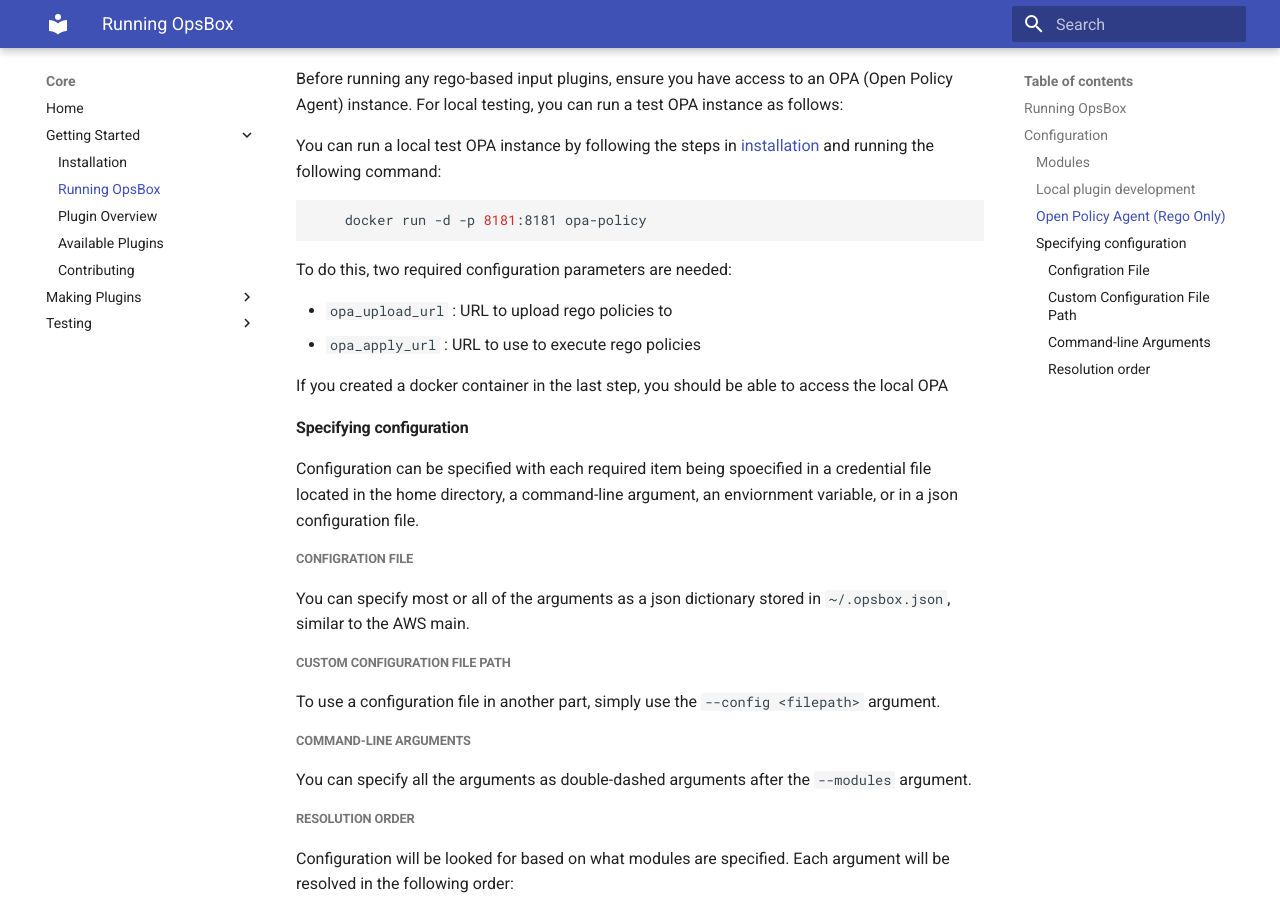
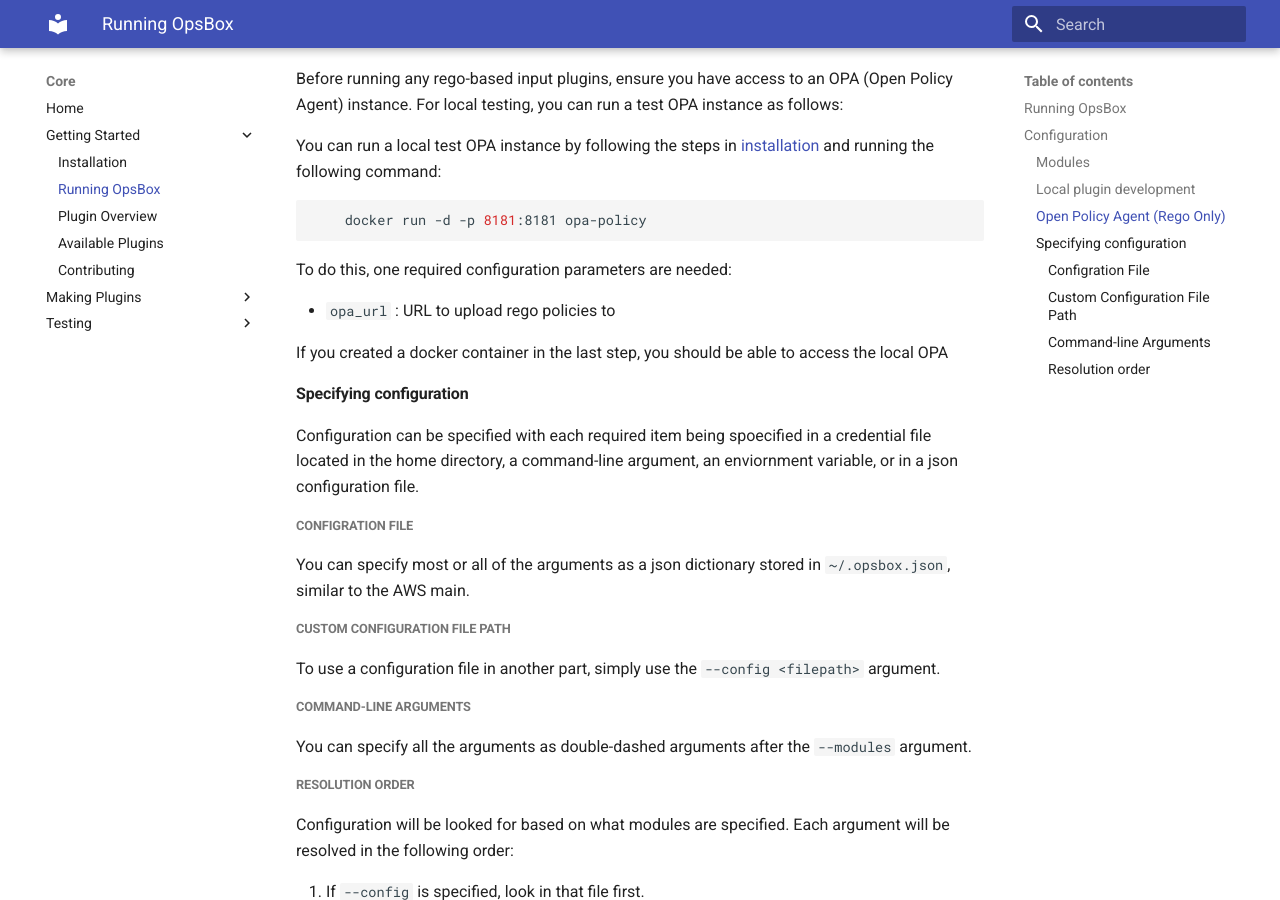
Before and after one commit to sudoersllc/opsbox-docs, an MkDocs documentation site: the page built from docs/core/getting_started/running.md, in a window 1280 px wide and 900 px high, scrolled down 1762 px. Built offline with MkDocs 1.6.1 and Material for MkDocs 9.7.7, drawn with Linux system fonts in a browser that asks for light colours.

Commit message:
Fix configuration parameters in running documentation for OPA

````diff
--- a/docs/core/getting_started/running.md
+++ b/docs/core/getting_started/running.md
@@ -77,10 +77,9 @@ You can run a local test OPA instance by following the steps in [installation](i
 ```
 
 
-To do this, two required configuration parameters are needed:
+To do this, one required configuration parameters are needed:
 
-- `opa_upload_url` : URL to upload rego policies to
-- `opa_apply_url` : URL to use to execute rego policies
+- `opa_url` : URL to upload rego policies to
 
 If you created a docker container in the last step, you should be able to access the local OPA
 
````
